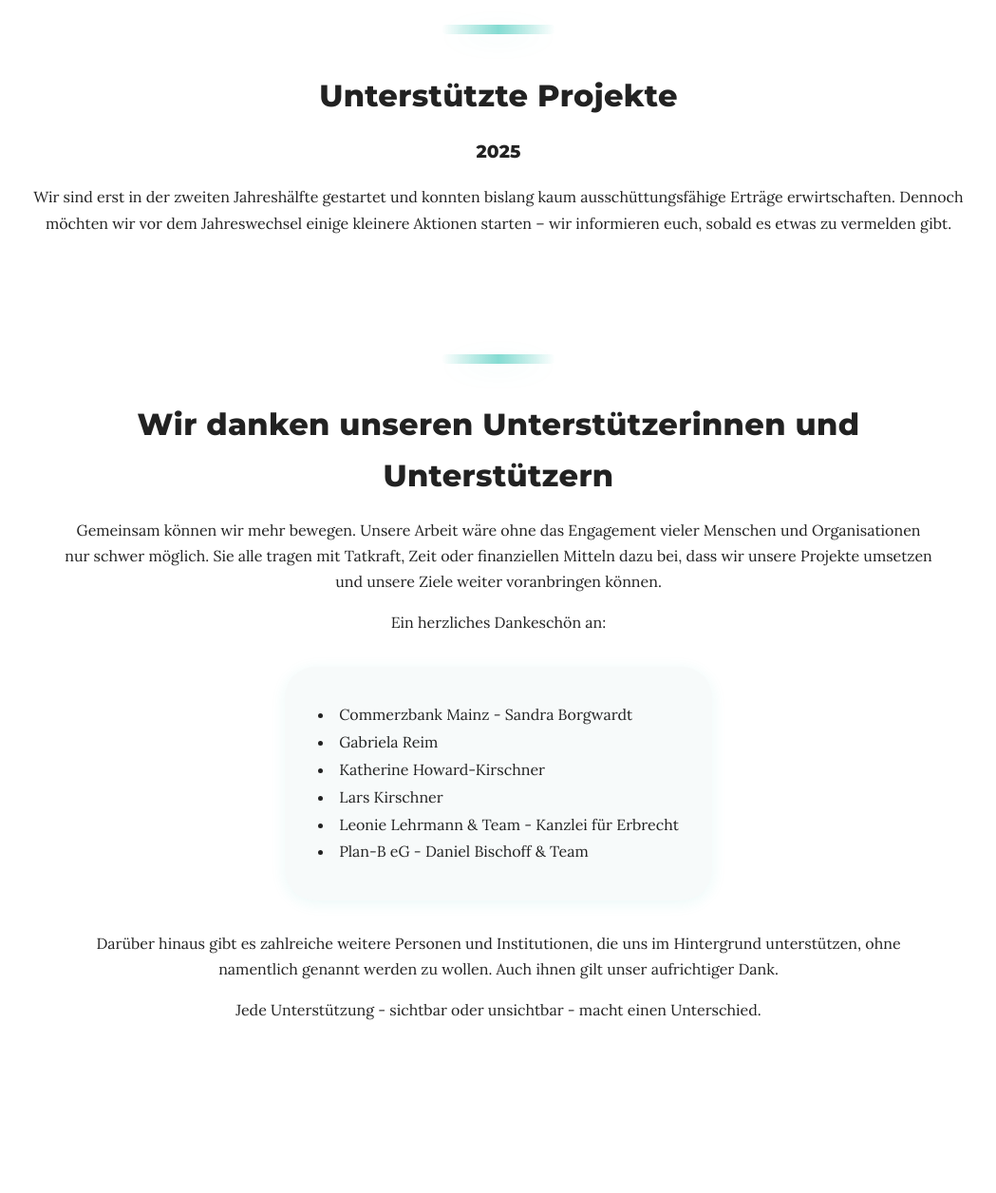
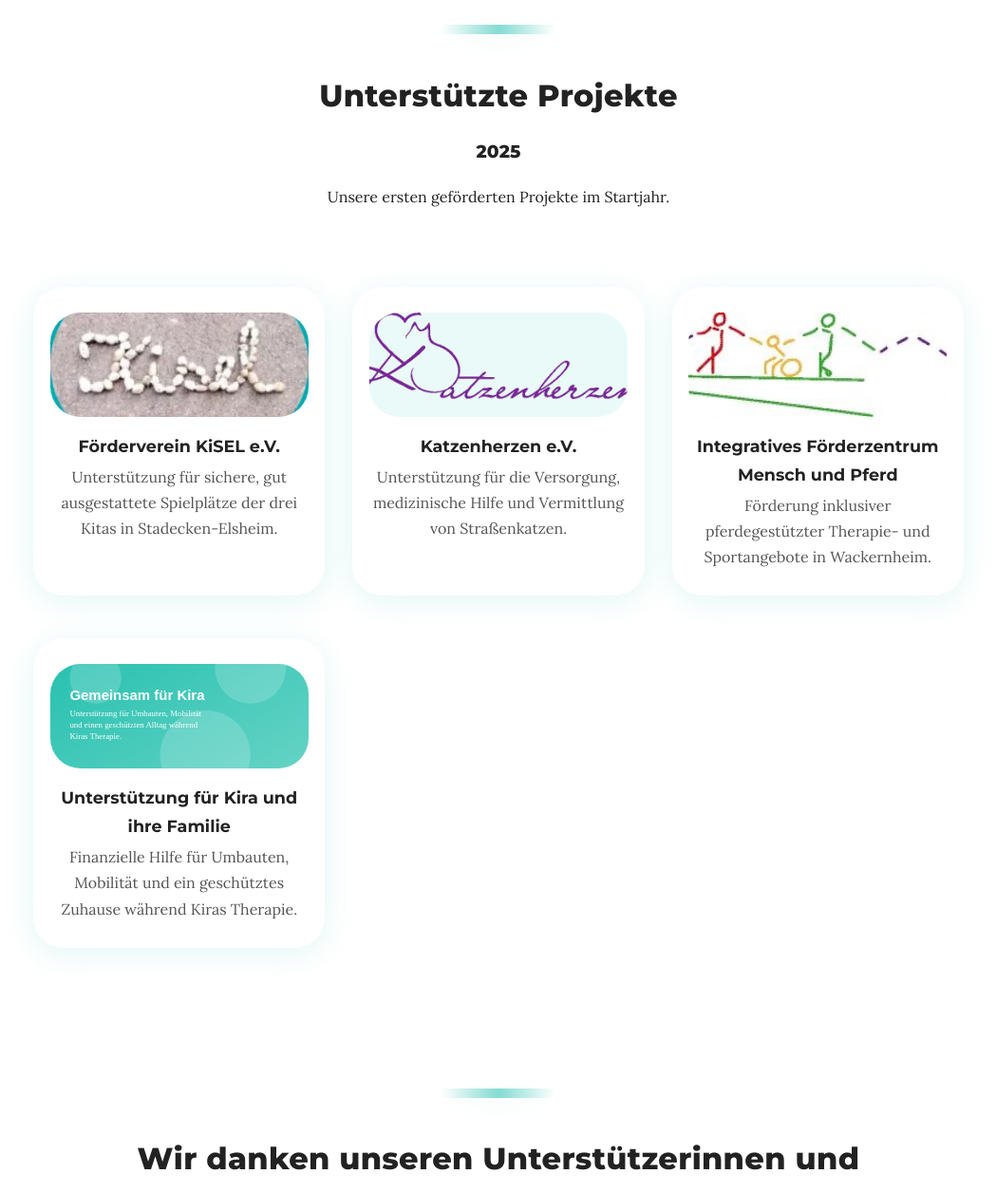
Before and after one commit to AAARGGH/mhk-nextgen, a PHP site: page / in a window 1280 px wide. Shown: the part 4761-6017 px from the top of the page at 95% size, without its empty margins (115-1164 px from the left). Run offline with PHP 8.4, Linux system fonts and the light colour scheme.

Commit message:
Adjust projects grid layout

```diff
--- a/css/styles.css
+++ b/css/styles.css
@@ -620,26 +620,25 @@ section {
 }
 
 .projects-list {
-  display: flex;
-  gap: 2em;
-  overflow-x: auto;
-  padding-bottom: 2em;
-  scroll-snap-type: x mandatory;
-  -webkit-overflow-scrolling: touch;
-  justify-content: center;
+  display: grid;
+  grid-template-columns: repeat(auto-fit, minmax(260px, 1fr));
+  gap: 1.8em;
+  overflow: visible;
+  padding-bottom: 0.5em;
+  align-items: stretch;
 }
 
 .project-card {
   background: #fff;
   border-radius: var(--radius);
   box-shadow: 0 6px 32px 0 rgba(34,191,174,0.13);
-  min-width: 230px;
-  flex: 0 0 230px;
   padding: 1.7em 1.1em;
-  scroll-snap-align: start;
   transition: transform var(--transition), box-shadow var(--transition);
   margin-bottom: 1em;
   text-align: center;
+  min-width: 0;
+  display: flex;
+  flex-direction: column;
 }
 
 .project-card:hover {
@@ -689,7 +688,7 @@ footer {
   .hero { padding: 0 0 2.8em 0; }
   h1 { font-size: 2em; }
   .fields-list, .team-list, .projects-list, .beirat-list { gap: 1em; }
-  .field-card, .team-card, .project-card, .beirat-card { min-width: 94vw; max-width: 97vw; }
+  .field-card, .team-card, .beirat-card { min-width: 94vw; max-width: 97vw; }
 }
 
 @media (max-width: 750px) {
@@ -716,13 +715,10 @@ footer {
   .modal-card { padding: 2em 0.5em; margin: auto; }
   .field-card { min-width: 85vw; }
   .projects-list {
-    flex-direction: column;
-    overflow-x: visible;
-    scroll-snap-type: none;
-  }
-  .project-card {
-    width: 100%;
-    min-width: 100%;
+    display: grid;
+    grid-template-columns: 1fr;
+    gap: 1.2em;
+    overflow: visible;
   }
   .team-card, .beirat-card {
     min-width: 75vw;
--- a/index.html
+++ b/index.html
@@ -187,10 +187,32 @@
       <h2>Unterstützte Projekte</h2>
       <section class="year-note" id="year-2025">
         <h3>2025</h3>
-        <p>Wir sind erst in der zweiten Jahreshälfte gestartet und konnten bislang kaum ausschüttungsfähige Erträge erwirtschaften. Dennoch möchten wir vor dem Jahreswechsel einige kleinere Aktionen starten – wir informieren euch, sobald es etwas zu vermelden gibt.</p>
+        <p>Unsere ersten geförderten Projekte im Startjahr.</p>
       </section>
+      <div class="projects-list">
+        <div class="project-card" data-title="Förderverein KiSEL e.V." data-img="images/projects/kisel-logo.webp" data-desc="Wir unterstützen die Pflege und Verkehrssicherheit der Spielplätze in Stadecken-Elsheim und die Anschaffung neuer Spielgeräte für die betreuten Kinder. Der Förderverein KiSEL e.V. trägt die drei Kindertagesstätten Zwergenhaus, Haus des Kindes und Mathildenstift und fördert sie ideell, materiell und finanziell.<br><br><a href='http://foerderverein-kisel.de' target='_blank' rel='noopener'>foerderverein-kisel.de</a>">
+          <img src="images/projects/kisel-logo.webp" alt="Förderverein KiSEL e.V.">
+          <div class="project-title">Förderverein KiSEL e.V.</div>
+          <div class="project-desc">Unterstützung für sichere, gut ausgestattete Spielplätze der drei Kitas in Stadecken-Elsheim.</div>
+        </div>
+        <div class="project-card" data-title="Katzenherzen e.V." data-img="images/projects/Katzenherzen_Logo_ok_liladunkel.png" data-desc="Wir helfen Katzenherzen e.V. bei Versorgung, medizinischer Betreuung und Vermittlung von Straßenkatzen. Der Verein füttert Streunerkolonien, organisiert Kastrationen, stemmt hohe Tierarztkosten und sucht für die meisten, oft aus Spanien stammenden Katzen ein liebevolles Zuhause.<br><br><a href='https://www.katzenherzen.de/' target='_blank' rel='noopener'>katzenherzen.de</a>">
+          <img src="images/projects/Katzenherzen_Logo_ok_liladunkel.png" alt="Katzenherzen e.V.">
+          <div class="project-title">Katzenherzen e.V.</div>
+          <div class="project-desc">Unterstützung für die Versorgung, medizinische Hilfe und Vermittlung von Straßenkatzen.</div>
+        </div>
+        <div class="project-card" data-title="Integratives Förderzentrum Mensch und Pferd" data-img="images/projects/therapeutisches-reiten.jpg" data-desc="Wir fördern das integrative Förderzentrum Mensch und Pferd in Wackernheim dabei, inklusive pferdegestützte Therapie anzubieten und Teilnahmen an Turnieren zu eröffnen. Der Verein verbindet physiotherapeutische und pädagogische Ansätze, damit Menschen mit und ohne Behinderung selbstbestimmt am Reitsport teilhaben können.<br><br><a href='https://pferdesportundtherapie.de' target='_blank' rel='noopener'>pferdesportundtherapie.de</a>">
+          <img src="images/projects/therapeutisches-reiten.jpg" alt="Integratives Förderzentrum Mensch und Pferd">
+          <div class="project-title">Integratives Förderzentrum Mensch und Pferd</div>
+          <div class="project-desc">Förderung inklusiver pferdegestützter Therapie- und Sportangebote in Wackernheim.</div>
+        </div>
+        <div class="project-card" data-title="Unterstützung für Kira und ihre Familie" data-img="images/projects/kira-unterstuetzung.svg" data-desc="Wir entlasten die Familie der 13-jährigen Kira, die mit einem Myelodysplastischen Syndrom (MDS) lebt. Benötigt werden ein barrierearmer Badumbau, neue Fenster mit Rollladen für ein abdunkelbares Zimmer, zusätzliche Sitzplätze im Familienvan sowie Rückzugsmöglichkeiten, wenn die Therapie erschöpft. Weitere Informationen stehen auf der Spendenkampagnenseite.<br><br><a href='https://www.gofundme.com/f/schockdiagnose-mds-kira-13-kampft-ums-uberleben' target='_blank' rel='noopener'>Spendenaufruf auf GoFundMe</a>">
+          <img src="images/projects/kira-unterstuetzung.svg" alt="Unterstützung für Kira und ihre Familie">
+          <div class="project-title">Unterstützung für Kira und ihre Familie</div>
+          <div class="project-desc">Finanzielle Hilfe für Umbauten, Mobilität und ein geschütztes Zuhause während Kiras Therapie.</div>
+        </div>
+      </div>
     </section>
-	<section class="supporters-section" id="supporters">
+        <section class="supporters-section" id="supporters">
       <h2>Wir danken unseren Unterstützerinnen und Unterstützern</h2>
       <p>Gemeinsam können wir mehr bewegen. Unsere Arbeit wäre ohne das Engagement vieler Menschen und Organisationen nur schwer möglich. Sie alle tragen mit Tatkraft, Zeit oder finanziellen Mitteln dazu bei, dass wir unsere Projekte umsetzen und unsere Ziele weiter voranbringen können.</p>
 	  <p>Ein herzliches Dankeschön an:</p>
@@ -205,31 +227,7 @@
 	  <p>Darüber hinaus gibt es zahlreiche weitere Personen und Institutionen, die uns im Hintergrund unterstützen, ohne namentlich genannt werden zu wollen. Auch ihnen gilt unser aufrichtiger Dank.</p>
 	  <p>Jede Unterstützung - sichtbar oder unsichtbar - macht einen Unterschied.</p>
     </section>
-    <!-- Projekte -->
-    <!--
-    <section class="projects-section" id="projects">
-      <h2>Bisherige Projekte (Beispiele)</h2>
-      <div class="projects-list">
-        <div class="project-card" data-title="Wiederaufbau Pfadfinderheim" data-img="images/projects/pfadfinderheim_brand.jpg" data-desc="Wir unterstützen den Wiederaufbau des Pfadfinderheims des Stammes Schwarzer Milan Bad Kreuznach, das mitten in der Nacht aus leider nie geklärter Ursache niedergebrannt ist. Nun darf endlich neu gebaut werden, damit die Pfadfinder wieder ein Zuhause haben und hier weiterhin wertvolle Jugendarbeit leisten können.<br><br> Mehr Informationen zum Brand und Wiederaufbau unter <a href='https://www.schwarzer-milan.org' target='_blank'>www.schwarzer-milan.org</a>.">
-          <img src="images/projects/pfadfinderheim_brand.jpg" alt="Wiederaufbau Pfadfinderheim">
-          <div class="project-title">Wiederaufbau Pfadfinderheim</div>
-          <div class="project-desc">Unterstützung beim Wiederaufbau des abgebrannten Pfadfinderheims des Stammes Schwarzer Milan Bad Kreuznach.</div>
-        </div>
-        <div class="project-card" data-title="Neues Leben für Tiere" data-img="https://unsplash.it/250/110?image=1020" data-desc="Unterstützung eines regionalen Gnadenhofs für alte und kranke Tiere.">
-          <img src="https://unsplash.it/250/110?image=1020" alt="Neues Leben für Tiere">
-          <div class="project-title">Neues Leben für Tiere</div>
-          <div class="project-desc">Unterstützung eines regionalen Gnadenhofs für alte und kranke Tiere.</div>
-        </div>
-        <div class="project-card" data-title="Nachbarschaftshilfe" data-img="https://unsplash.it/250/110?image=1020" data-desc="Direkte Hilfe für Familien nach einem Wohnungsbrand in Ingelheim.">
-          <img src="https://unsplash.it/250/110?image=1020" alt="Nachbarschaftshilfe">
-          <div class="project-title">Nachbarschaftshilfe</div>
-          <div class="project-desc">Direkte Hilfe für Familien nach einem Wohnungsbrand in Ingelheim.</div>
-        </div>
-      </div>
-    </section>
-    -->
     <!-- Modal für Projekte -->
-    <!--
     <div class="modal-bg" id="project-modal-bg" tabindex="-1" aria-modal="true" role="dialog">
       <div class="modal-card" id="project-modal-card">
         <button class="modal-close" id="project-modal-close" aria-label="Schließen">&times;</button>
@@ -238,7 +236,6 @@
         <div class="bio" id="project-modal-desc"></div>
       </div>
     </div>
-    -->
   </main>
   <footer>
     &copy; 2025 MHK Next Generation Stiftung &mdash; Gemeinsam helfen! |
--- a/js/main.js
+++ b/js/main.js
@@ -70,8 +70,6 @@ if (memberModalClose && memberModalBg) {
   };
 }
 
-// Projekte Popup (derzeit deaktiviert)
-/*
 document.querySelectorAll('.project-card').forEach(card => {
   card.addEventListener('click', () => {
     document.getElementById('project-modal-title').textContent = card.getAttribute('data-title');
@@ -92,7 +90,6 @@ if (projectModalClose && projectModalBg) {
     if (e.target === projectModalBg) projectModalBg.classList.remove('active');
   };
 }
-*/
 
 // Mobile Navigation Toggle
 const nav = document.querySelector('nav');
```
Also changed, not shown: images/projects/kira-unterstuetzung.svg (added).
